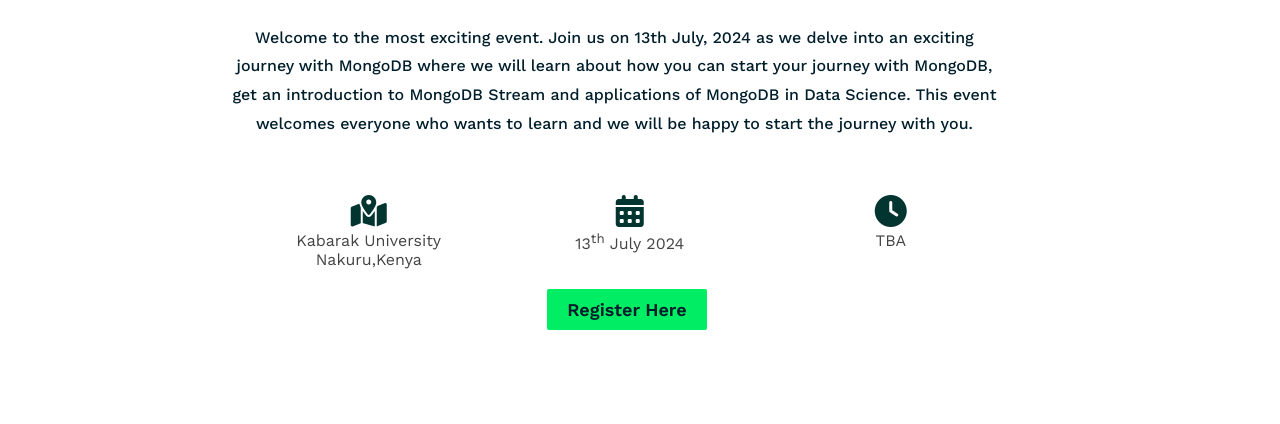
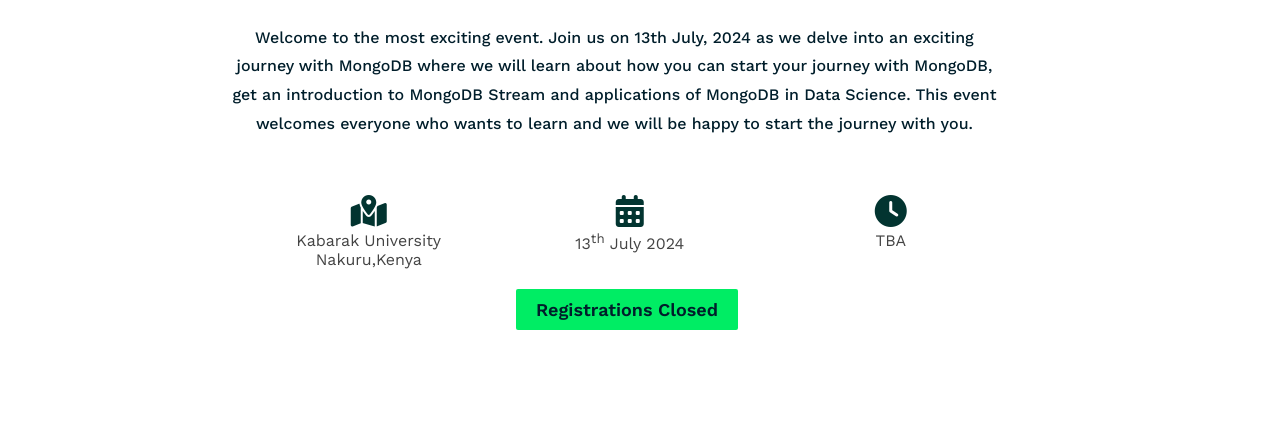
Before and after one commit to tiprock-network/mongodb-unveil, a plain HTML site: page index.html in a window 1280 px wide. Shown: the part 304-728 px from the top of the page. Drawn offline with nearby package versions, Linux system fonts and the light colour scheme; a web font is replaced by a local one.

Commit message:
removed registration link

```diff
--- a/index.html
+++ b/index.html
@@ -58,8 +58,8 @@
 
     <!--Registration-->
     <div class="registration-container">
-        <a href="https://forms.office.com/r/mYEzgvUiFx">
-            Register Here
+        <a>
+            Registrations Closed
         </a>
     </div>
 
```
